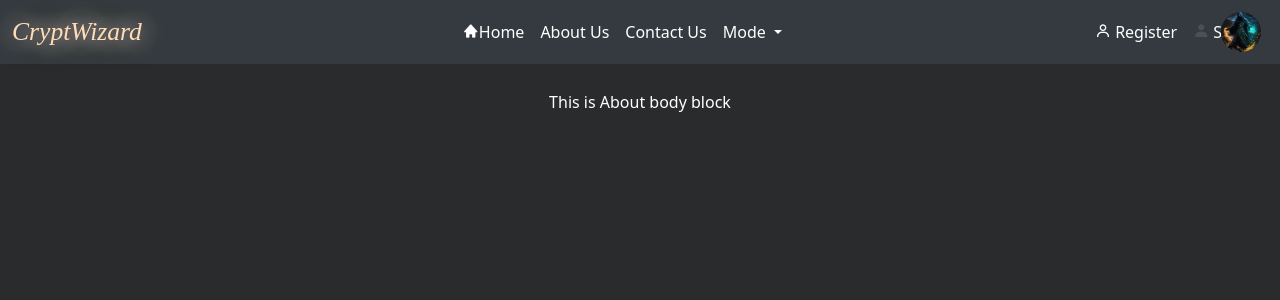
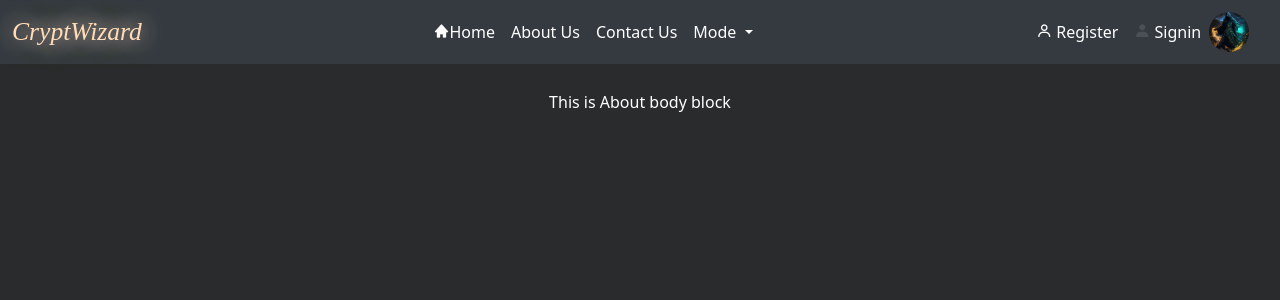
Before and after one commit to Raqeeb27/CryptWizard, a Django app: page /about/ in a window 1280 px wide. Shown: the top 300 px of the page. Run offline with Django 4.2, Linux system fonts and the light colour scheme.

Commit message:
Minor updates to navbar

```diff
--- a/CryptWizard/templates/base.html
+++ b/CryptWizard/templates/base.html
@@ -101,23 +101,18 @@
         text-align: center;
       }
 
-
-      .blank-image-container {
-        position: absolute;
-        top: 50%;
-        right: 0;
-        transform: translateY(-50%);
+      .wizard-imgcontainer{
+        top: 0%;
         margin-right: 1.5%;
         width: 40px;
         height: 40px;
       }
 
-      .blank-image-container img {
+      #wizardimg{
         width: 100%;
-        height: 100%;
-        object-fit: cover;
-        border-radius: 50%;
-        display: flex;
+        height:100%;
+        object-fit:cover;
+        border-radius:50%;
       }
 
       @keyframes magicShadow {
@@ -313,12 +308,12 @@
                   ><i class="bx bxs-user bx-flashing"></i> Signin</a
                 >
               </li>
-              <div class="blank-image-container">
-                <a href="/static/img/wizard.jpg" target="_blank"><img src="/static/img/wizard.jpg" alt="Blank Image" /></a>
-              </div>
             </ul>
           </span>
         </div>
+        <span class="wizard-imgcontainer">
+          <a href="/static/img/wizard.jpg" target="_blank"><img src="/static/img/wizard.jpg" alt="Blank Image" id="wizardimg"></a>
+        </span>
       </div>
     </nav>
     {% block body %} {% endblock body %}
```
